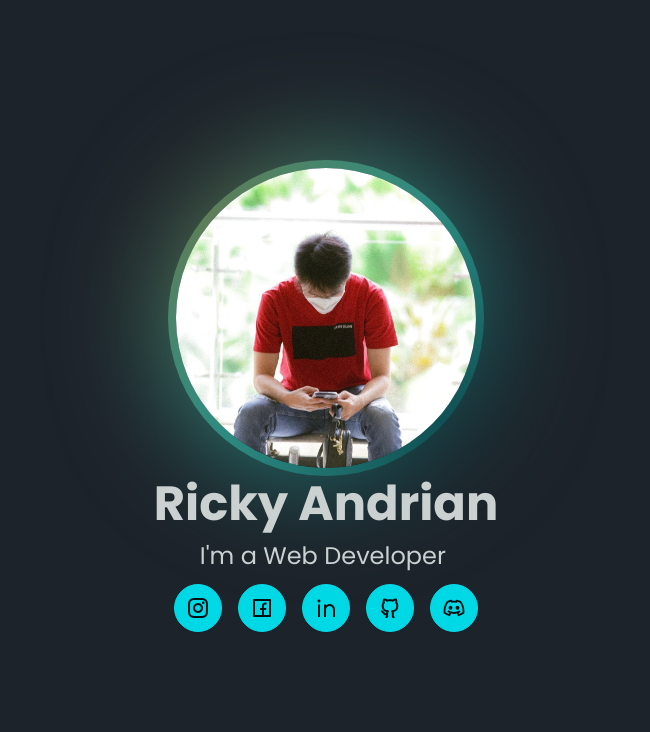
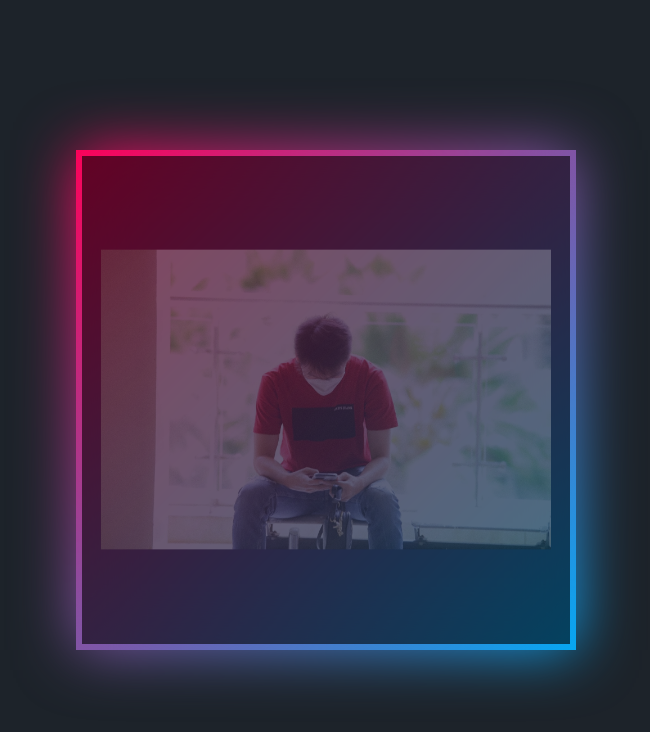
Before and after one commit to rickyandrian1993/portofolio, a React (Vite) app: page / in a window 1280 px wide. Shown: the top 732 px of the page, without its empty margins (314-964 px from the left). Built offline with nearby package versions, Linux system fonts and the light colour scheme.

Commit message:
Change profile card

```diff
--- a/src/App.tsx
+++ b/src/App.tsx
@@ -1,5 +1,5 @@
-import AnimatedText from "./components/AnimatedText";
-import Contact from "./sections/Contact";
+// import AnimatedText from "./components/AnimatedText";
+// import Contact from "./sections/Contact";
 import ProfilePicture from "./sections/ProfileCard";
 
 function App() {
@@ -7,12 +7,12 @@ function App() {
     <main>
       <section id="home" className="home-section">
         <ProfilePicture />
-        <h1 className="text-5xl font-bold pt-3 text-center">Ricky Andrian</h1>
+        {/* <h1 className="text-5xl font-bold pt-3 text-center">Ricky Andrian</h1>
         <AnimatedText
           text="I'm a Web Developer"
           className="text-2xl py-3 text-center"
         />
-        <Contact />
+        <Contact /> */}
       </section>
     </main>
   );
--- a/src/components/AnimatedText/index.tsx
+++ b/src/components/AnimatedText/index.tsx
@@ -2,7 +2,7 @@ import { motion } from "framer-motion";
 
 type AnimatedTextProps = {
   text: string;
-  className: string;
+  className?: string;
   el?: keyof JSX.IntrinsicElements;
 };
 
--- a/src/components/Buttons/Icon.tsx
+++ b/src/components/Buttons/Icon.tsx
@@ -23,7 +23,6 @@ function ButtonIcon(props: Props) {
       }}
       href={props.url}
       target="_blank"
-      className="btn btn-circle btn-primary"
     >
       {props.children}
     </motion.a>
--- a/src/sections/ProfileCard.tsx
+++ b/src/sections/ProfileCard.tsx
@@ -1,67 +1,174 @@
+import {
+  RiDiscordFill,
+  RiFacebookFill,
+  RiGithubFill,
+  RiInstagramFill,
+  RiLinkedinBoxFill,
+} from "@remixicon/react";
 import styled from "styled-components";
 import ProfileImg from "../assets/profile.jpg";
+import ButtonIcon from "../components/Buttons/Icon";
 
-function ProfilePicture() {
+function ProfileCard() {
   return (
-    <PictureCard>
-      <div className="img-card">
-        <img src={ProfileImg} title="" alt="" />
-      </div>
-    </PictureCard>
+    <>
+      <Card>
+        <b></b>
+        <img src={ProfileImg} title="Ricky Andrian" alt="Ricky Andrian" />
+        <div className="content">
+          <h1 className="title text-center">
+            Ricky Andrian
+            <br />
+            <span>I'm Software Developer</span>
+          </h1>
+          <ul className="sci">
+            <li>
+              <ButtonIcon url="https://github.com/rickyandrian1993">
+                <RiGithubFill />
+              </ButtonIcon>
+            </li>
+            <li>
+              <ButtonIcon url="https://www.linkedin.com/in/andrian-ricky/">
+                <RiLinkedinBoxFill />
+              </ButtonIcon>
+            </li>
+            <li>
+              <ButtonIcon url="https://discord.com/users/ricky_andrian">
+                <RiDiscordFill />
+              </ButtonIcon>
+            </li>
+            <li>
+              <ButtonIcon url="https://www.instagram.com/_rickyandrian_/">
+                <RiInstagramFill />
+              </ButtonIcon>
+            </li>
+            <li>
+              <ButtonIcon url="https://www.facebook.com/rickyandrian1993">
+                <RiFacebookFill />
+              </ButtonIcon>
+            </li>
+          </ul>
+        </div>
+      </Card>
+    </>
   );
 }
 
-const PictureCard = styled.div`
-  margin: 0 auto;
-  height: 300px;
-  width: 300px;
-  background: var(--clr-1);
-  border-radius: 50%;
+const Card = styled.div`
   position: relative;
+  width: 500px;
+  height: 500px;
+  background: #f00;
+  display: flex;
+  justify-content: center;
+  align-items: center;
 
   &::before,
   &::after {
     content: "";
     position: absolute;
-    inset: -0.5rem;
-    z-index: -1;
-    background: conic-gradient(
-      from var(--gradient-angle),
-      var(--clr-3),
-      var(--clr-4),
-      var(--clr-5),
-      var(--clr-4),
-      var(--clr-3)
-    );
-    border-radius: inherit;
-    animation: rotation 15s linear infinite;
+    top: 0;
+    left: 0;
+    width: 100%;
+    height: 100%;
+    background: linear-gradient(315deg, #03a9f4, #ff0058);
   }
 
   &::after {
-    filter: blur(3.5rem);
+    filter: blur(30px);
   }
 
-  .img-card {
-    display: block;
-    width: 100%;
-    height: 100%;
-    overflow: hidden;
-    border-radius: 50%;
-    img {
-      width: 100%;
-      height: 100%;
-      object-fit: cover;
+  b {
+    position: absolute;
+    inset: 6px;
+    background: rgba(0, 0, 0, 0.6);
+    z-index: 2;
+  }
+
+  img {
+    position: absolute;
+    z-index: 3;
+    scale: 0.9;
+    opacity: 0.25;
+    transition: 0.5s;
+  }
+
+  &:hover img {
+    scale: 0.8;
+    opacity: 0.9;
+    transform: translateY(-70px);
+  }
+
+  .content {
+    position: absolute;
+    z-index: 3;
+    bottom: 0;
+    display: flex;
+    flex-direction: column;
+    align-items: center;
+    transform: scale(0);
+    transition: 0.5s;
+
+    .title {
+      position: relative;
+      color: #fff;
+      font-weight: 500;
+      line-height: 1em;
+      font-size: 1.4em;
+      letter-spacing: 0.1em;
+      text-transform: uppercase;
+      text-align: center;
+
+      span {
+        text-align: center;
+        font-weight: 300;
+        font-size: 0.7em;
+      }
+    }
+    .sci {
+      position: relative;
+      display: flex;
+      justify-content: center;
+      align-items: center;
+      gap: 8px;
+      margin-top: 5px;
+
+      li {
+        list-style: none;
+
+        a {
+          position: relative;
+          text-decoration: none;
+          color: rgba(255, 255, 255, 0.5);
+          background-color: rgba(0, 0, 0, 0.2);
+          fill: currentColor;
+          width: 30px;
+          height: 30px;
+          display: flex;
+          justify-content: center;
+          align-items: center;
+          border-radius: 4px;
+          transition: 0.5s;
+
+          &:hover {
+            fill: currentColor;
+            color: rgba(255, 255, 255, 1);
+          }
+        }
+      }
     }
   }
 
-  @keyframes rotation {
-    0% {
-      --gradient-angle: 0deg;
-    }
-    100% {
-      --gradient-angle: 360deg;
-    }
+  &:hover .content {
+    transform: scale(1);
+    bottom: 25px;
+  }
+
+  @media screen and (max-width: 767px) {
+    width: 340px;
+    height: 340px;
+    transition: 0.2s;
   }
 `;
 
-export default ProfilePicture;
+export default ProfileCard;
--- /dev/null
+++ b/src/sections/ProfileCardOld.tsx
@@ -0,0 +1,67 @@
+import styled from "styled-components";
+import ProfileImg from "../assets/profile.jpg";
+
+function ProfilePicture() {
+  return (
+    <PictureCard>
+      <div className="img-card">
+        <img src={ProfileImg} title="" alt="" />
+      </div>
+    </PictureCard>
+  );
+}
+
+const PictureCard = styled.div`
+  margin: 0 auto;
+  height: 300px;
+  width: 300px;
+  background: var(--clr-1);
+  border-radius: 50%;
+  position: relative;
+
+  &::before,
+  &::after {
+    content: "";
+    position: absolute;
+    inset: -0.5rem;
+    z-index: -1;
+    background: conic-gradient(
+      from var(--gradient-angle),
+      var(--clr-3),
+      var(--clr-4),
+      var(--clr-5),
+      var(--clr-4),
+      var(--clr-3)
+    );
+    border-radius: inherit;
+    animation: rotation 15s linear infinite;
+  }
+
+  &::after {
+    filter: blur(3.5rem);
+  }
+
+  .img-card {
+    display: block;
+    width: 100%;
+    height: 100%;
+    overflow: hidden;
+    border-radius: 50%;
+    img {
+      width: 100%;
+      height: 100%;
+      object-fit: cover;
+    }
+  }
+
+  @keyframes rotation {
+    0% {
+      --gradient-angle: 0deg;
+    }
+    100% {
+      --gradient-angle: 360deg;
+    }
+  }
+`;
+
+export default ProfilePicture;
```
